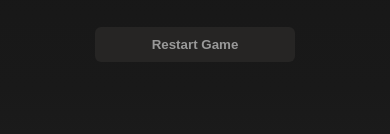
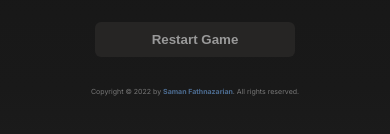
Before and after one commit to sam-nazarian/chess-ai, a website built with webpack: page index.html in a window 390 px wide. Shown: the part 630-764 px from the top of the page. Built offline with nearby package versions, Linux system fonts and the light colour scheme.

Commit message:
Added a copyright footer to the bottom of the page
Updated the year of the copyright in app.js

```diff
--- a/css/main.css
+++ b/css/main.css
@@ -224,6 +224,24 @@
   display: block;
 }
 
+.copyright-container {
+  margin-top: 4rem;
+  margin-bottom: 2rem;
+  text-align: center;
+  font-size: 1rem;
+  color: #777;
+}
+
+.footer-link:link, .footer-link:visited {
+  color: #4D6D92;
+  font-weight: 700;
+  text-decoration: none;
+}
+
+.footer-link:hover, .footer-link:active {
+  color: #456283;
+}
+
 /* Removed close error button (uncomment if you want to add close button to err-container) */
 /*
 .btn-close-err-container {
--- a/css/queries.css
+++ b/css/queries.css
@@ -2,6 +2,10 @@
 
 /* <= 1138px / 71.125em */
 @media (max-width: 71.125em){
+
+  .interface{
+    margin-top: 3rem;
+  }
 
   #htmlBoard {
     width: 60vw;
@@ -20,9 +24,10 @@
 /* <= 1018px / 63.625em */
 @media (max-width: 63.625em){
 
-  /* add padding to avoid any problems on mobile devices */
+  /* add padding to avoid any problems on (horizontal) mobile devices as it offsets the footer's height */
   .interface{
-    padding-top: 2.5rem;
+    margin-top: 5.5rem;
+    /* margin-top: 5rem; */
   }
 
   #htmlBoard {
@@ -64,7 +69,7 @@
   }
 
   .form-load-position {
-    margin-bottom: 3rem;
+    margin-bottom: 2.5rem;
   }
 
   .fen-input {
@@ -75,10 +80,18 @@
     max-width: 17rem;
   }
 
+  .copyright-container {
+    font-size: 0.85rem;
+  }
+
 }
 
 /* <= 630px 39.375em */
 @media (max-width: 39.375em) {
+
+  .interface{
+    margin-top: 1rem;
+  }
 
   .err-message{
     font-size: 1.5rem;
@@ -99,10 +112,6 @@
     align-items: center;
   }
 
-  .interface{
-    padding-top: 1rem;
-  }
-
   .main-container {
     grid-template-columns: min-content;
     row-gap: 0;
@@ -113,7 +122,6 @@
   }
 
   .chessboard-container{
-    /* margin-right: 2rem; */
     grid-template-columns: max-content 40rem;
     margin: 0;
   }
@@ -129,7 +137,11 @@
 
   .restart-btn, .restart-btn:link, .restart-btn:visited{
     max-width: 20rem;
-    margin-bottom: 3rem;
+  }
+
+  .copyright-container {
+    font-size: 0.8rem;
+    margin-top: 3rem;
   }
 
 }
@@ -160,6 +172,10 @@
   .notation-322f9{
     font-size: 1.2rem;
   }
+
+  .copyright-container {
+    font-size: 0.7rem;
+  }
 }
 
 /* <=400px 25em */
--- a/index.html
+++ b/index.html
@@ -116,6 +116,12 @@
 
       </div>
 
+      <div class="copyright-container">
+        <p class="copyright">
+          Copyright &copy; <span class="year">2030</span> by <a class="footer-link" href="https://github.com/samanfathnazarian" target="_blank">Saman Fathnazarian</a>. All rights reserved.
+        </p>
+      </div>
+
     </div>
 
   </body>
--- a/js/app.js
+++ b/js/app.js
@@ -62,6 +62,7 @@ const btnUndoDom = document.querySelector('.btn-undo');
 const btnRedoDom = document.querySelector('.btn-redo');
 const errMessageDom = document.querySelector('.err-message');
 const errContainerDom = document.querySelector('.err-container');
+const yearDom = document.querySelector('.year');
 const btnCloseErrContainerDom = document.querySelector('.btn-close-err-container');
 
 
@@ -486,6 +487,9 @@ function showError(text){
   // console.log(errTimeout); //default var is 0, after setTimeout() var gets set to a value greater than 0
 }
 
+//Set current year on copyright paragraph
+yearDom.textContent = new Date().getFullYear();
+
 // Removed close error button (uncomment if you want to add it)
 /*
 btnCloseErrContainerDom.addEventListener('click',(e)=>{
```
